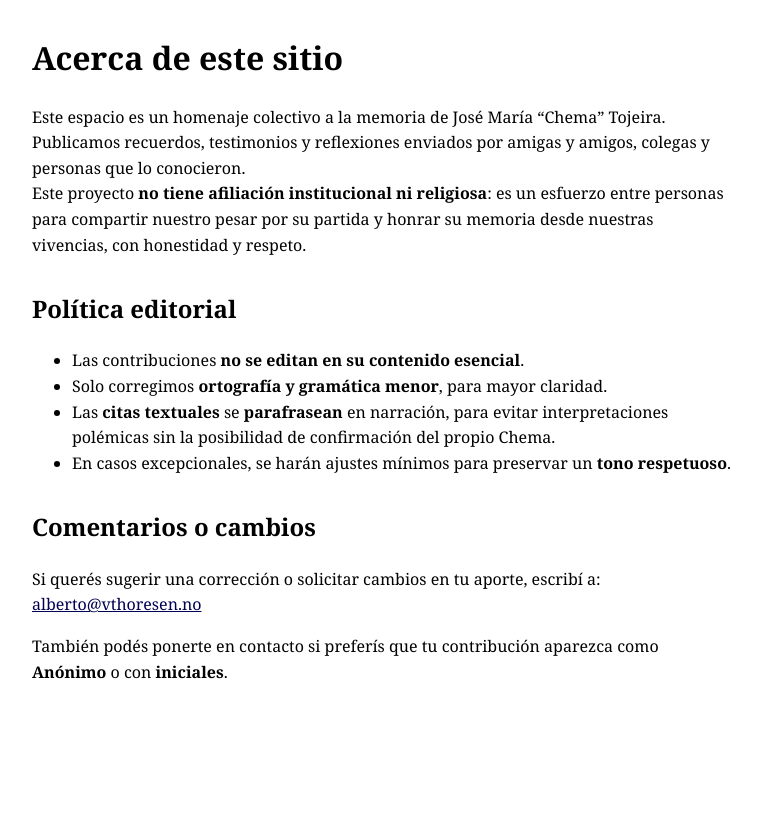
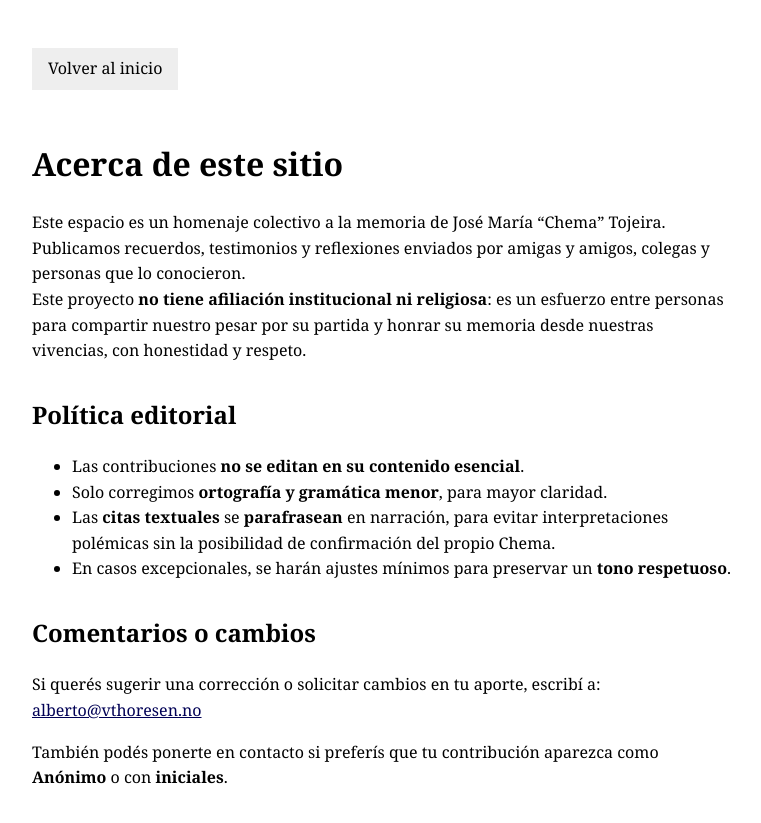
Before and after one commit to albertovth/graciaschema-site, a Jekyll site: the page built from acerca.md, in a window 1280 px wide. Shown: the top 823 px of the page, without its empty margins (258-1019 px from the left). Built offline with Jekyll 4.4.1, drawn with Linux system fonts in a browser that asks for light colours.

Commit message:
Update acerca.md

```diff
--- a/acerca.md
+++ b/acerca.md
@@ -3,6 +3,10 @@ layout: default
 title: Acerca de este sitio
 permalink: /acerca
 ---
+
+<p>
+  <a class="cta" href="{{ '/' | relative_url }}">Volver al inicio</a>
+</p>
 
 # Acerca de este sitio
 
```
